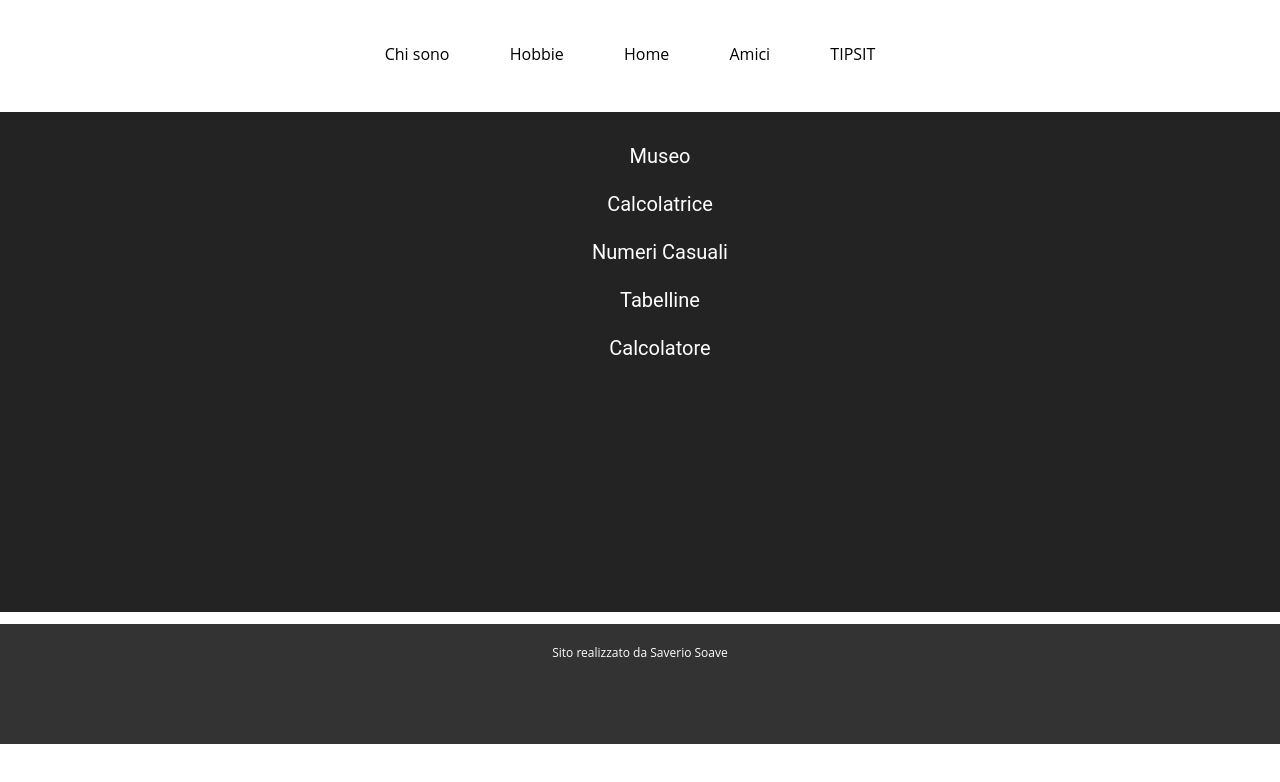
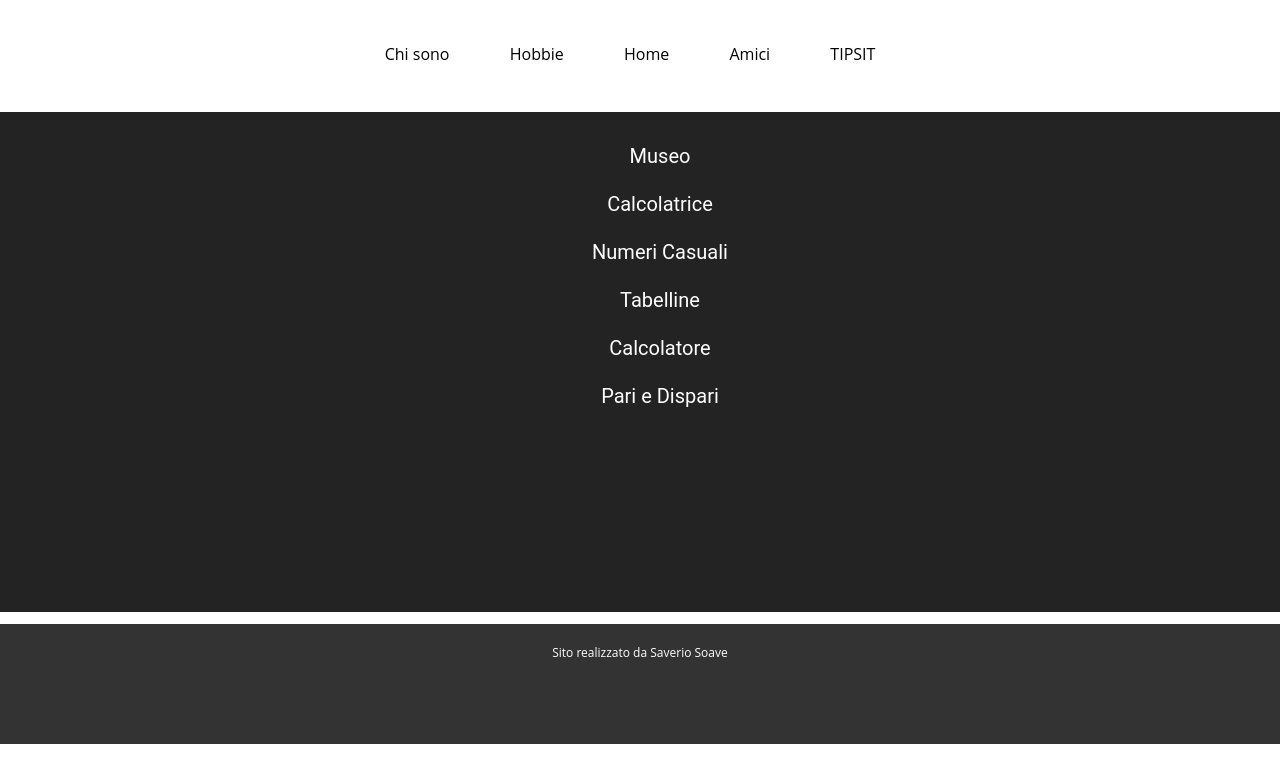
Before and after one commit to WildGin0/Blog.github.io, a plain HTML site: page TIPSIT.html in a window 1280 px wide. Drawn offline with Linux system fonts and the light colour scheme.

Commit message:
Update TIPSIT.html

```diff
--- a/TIPSIT.html
+++ b/TIPSIT.html
@@ -21,9 +21,10 @@
                     <ul>
                         <li> <a href="https://youtu.be/dQw4w9WgXcQ"> Museo </a> </li>
                         <li> <a href="Tipsit/Calcolatrice.html"> Calcolatrice </a> </li>
-                        <li> <a href="Tipsit/NumeriCasuali.html"> Numeri Casuali</a> </li>
+                        <li> <a href="Tipsit/NumeriCasuali.html"> Numeri Casuali </a> </li>
                         <li> <a href="Tipsit/tabellin.html"> Tabelline</a> </li>
-                        <li> <a href="Tipsit/calcolatore.html"> Calcolatore</a> </li>
+                        <li> <a href="Tipsit/calcolatore.html"> Calcolatore </a> </li>
+                        <li> <a href="PariDispari.html"> Pari e Dispari </a> </li>
                     </ul>
                 </div>
             </div>
```
